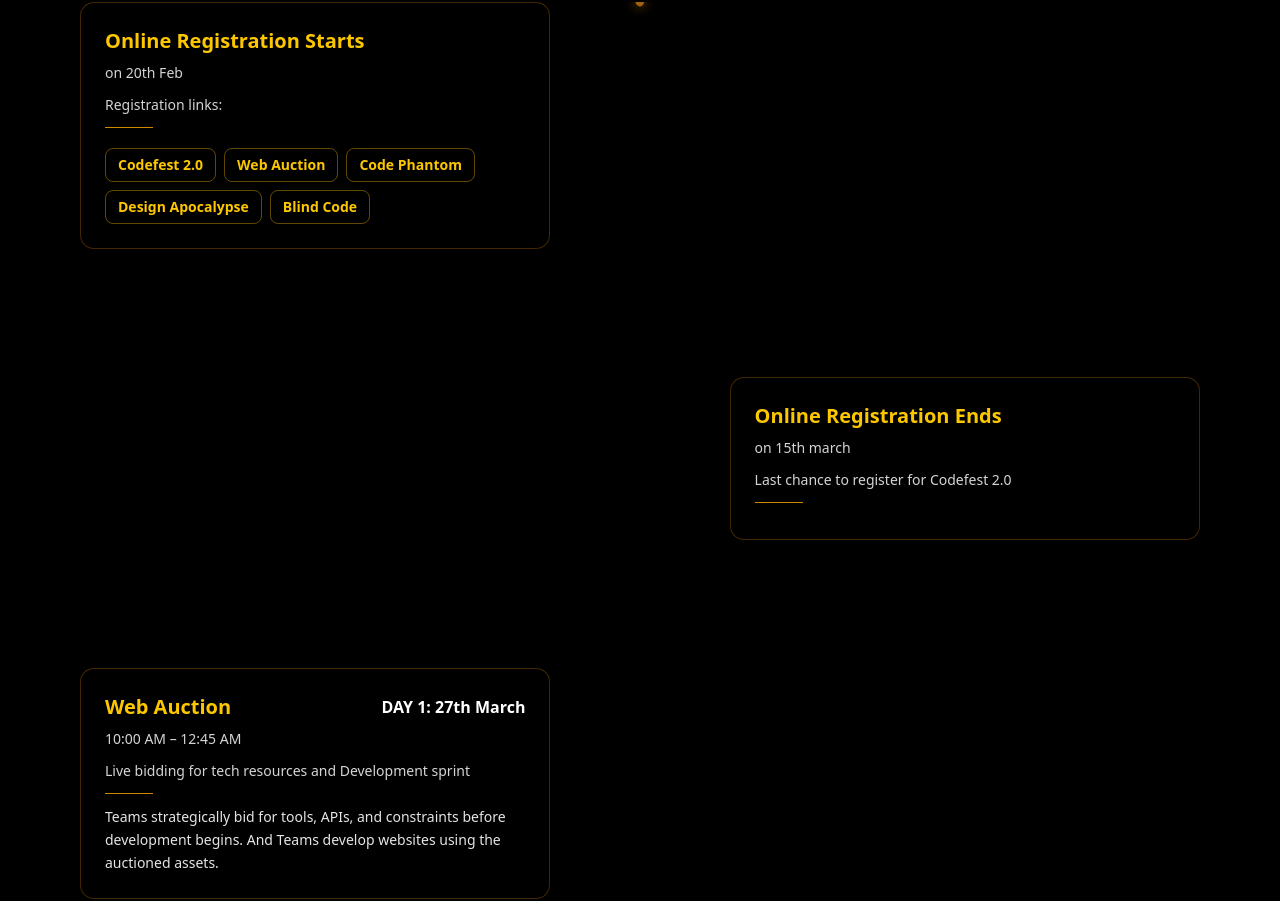
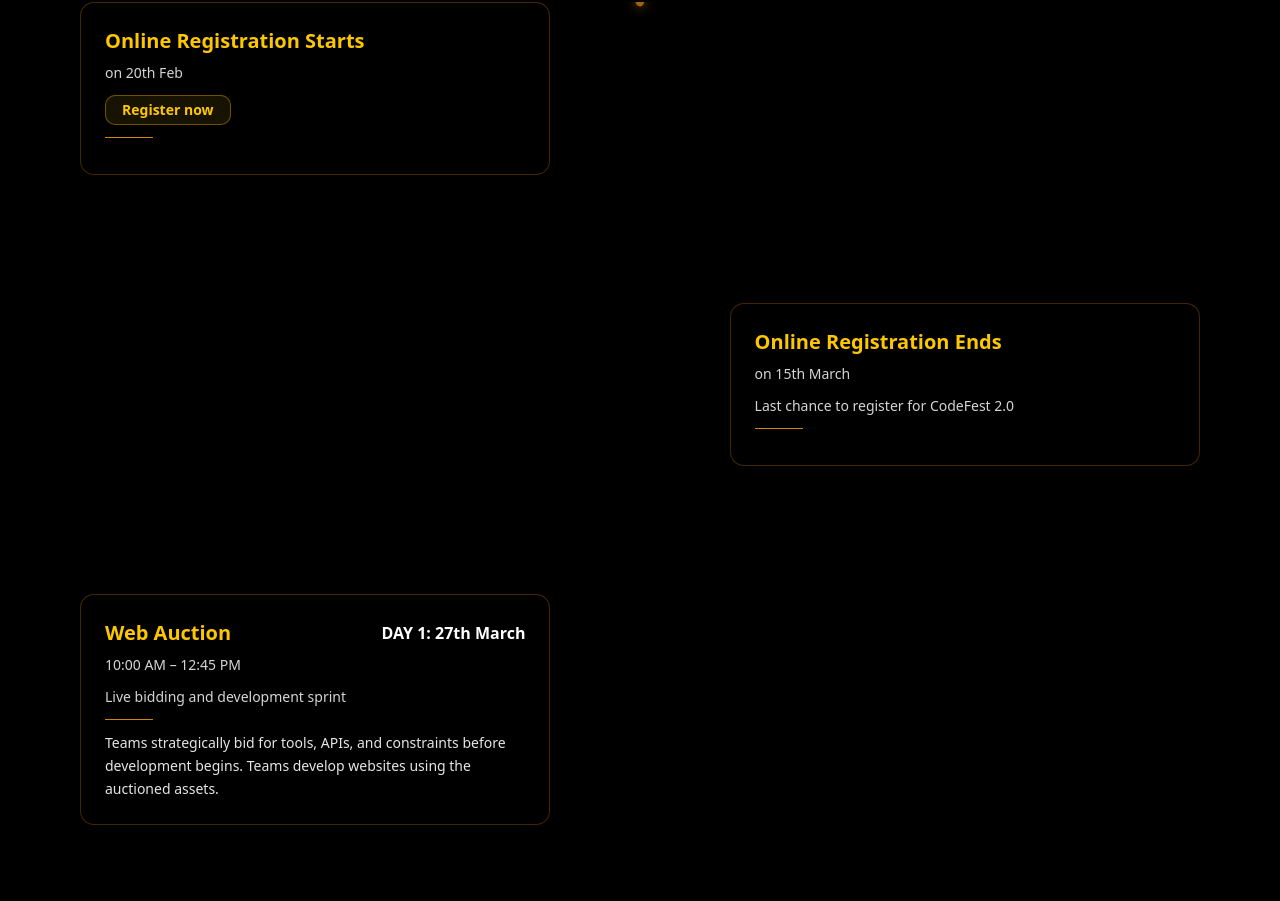
Before and after one commit to Namiiii-sys/Codefest-2.0, a Next.js app: page / in a window 1280 px wide. Shown: the part 1095-1996 px from the top of the page. Built offline with nearby package versions, Linux system fonts and the light colour scheme.

Commit message:
registration links

```diff
--- a/app/(home)/components/timeline.tsx
+++ b/app/(home)/components/timeline.tsx
@@ -20,10 +20,7 @@ type Item = {
   short: string;
   time: string;
   long: string;
-  links?: {
-    name: string;
-    url: string;
-  }[];
+  link?: string;
 };
 
 const day1: Item[] = [
@@ -31,44 +28,24 @@ const day1: Item[] = [
     title: "Online Registration Starts",
     date: "",
     time: "on 20th Feb",
-    short: "Registration links:",
+    short: "Register now",
     long: "",
-    links: [
-      {
-        name: "Codefest 2.0",
-        url: "https://unstop.com/college-fests/cbs-codefest-20-acm-sscbs-442766",
-      },
-      {
-        name: "Web Auction",
-        url: "https://unstop.com/hackathons/web-auction-cbs-codefest-20-shaheed-sukhdev-college-of-business-studies-sscbs-du-delhi-1645678",
-      },
-      {
-        name: "Code Phantom",
-        url: "https://unstop.com/hackathons/code-phantom-cbs-codefest-20-shaheed-sukhdev-college-of-business-studies-sscbs-du-delhi-1645675",
-      },
-      {
-        name: "Design Apocalypse",
-        url: "https://unstop.com/hackathons/design-apocalypse-cbs-codefest-20-shaheed-sukhdev-college-of-business-studies-sscbs-du-delhi-1645680",
-      },
-      {
-        name: "Blind Code",
-        url: "https://unstop.com/hackathons/blind-code-cbs-codefest-20-shaheed-sukhdev-college-of-business-studies-sscbs-du-delhi-1645679",
-      },
-    ],
+    link: "https://unstop.com/college-fests/cbs-codefest-20-acm-sscbs-442766",
   },
   {
     title: "Online Registration Ends",
     date: "",
-    time: "on 15th march",
-    short: "Last chance to register for Codefest 2.0",
+    time: "on 15th March",
+    short: "Last chance to register for CodeFest 2.0",
     long: "",
   },
   {
     title: "Web Auction",
     date: "DAY 1: 27th March",
-    time: "10:00 AM – 12:45 AM",
-    short: "Live bidding for tech resources and Development sprint",
-    long: "Teams strategically bid for tools, APIs, and constraints before development begins. And Teams develop websites using the auctioned assets.",
+    time: "10:00 AM – 12:45 PM",
+    short: "Live bidding and development sprint",
+    long: "Teams strategically bid for tools, APIs, and constraints before development begins. Teams develop websites using the auctioned assets.",
+    link: "https://unstop.com/hackathons/web-auction-cbs-codefest-20-shaheed-sukhdev-college-of-business-studies-sscbs-du-delhi-1645678",
   },
   {
     title: "Design Apocalypse",
@@ -76,6 +53,7 @@ const day1: Item[] = [
     time: "01:00 PM – 02:30 PM",
     short: "Time-bound UI/UX sprint",
     long: "Rapid design challenge focused on usability, creativity, and execution.",
+    link: "https://unstop.com/hackathons/design-apocalypse-cbs-codefest-20-shaheed-sukhdev-college-of-business-studies-sscbs-du-delhi-1645680",
   },
   {
     title: "Blind Code",
@@ -83,6 +61,7 @@ const day1: Item[] = [
     time: "02:45 PM – 04:15 PM",
     short: "Logic-first coding challenge",
     long: "Solve algorithmic problems without seeing test cases.",
+    link: "https://unstop.com/hackathons/blind-code-cbs-codefest-20-shaheed-sukhdev-college-of-business-studies-sscbs-du-delhi-1645679",
   },
   {
     title: "Code Phantom",
@@ -90,8 +69,10 @@ const day1: Item[] = [
     time: "04:30 PM – 06:00 PM",
     short: "DSA competition",
     long: "Efficiency-driven coding and deep problem-solving rounds.",
+    link: "https://unstop.com/hackathons/code-phantom-cbs-codefest-20-shaheed-sukhdev-college-of-business-studies-sscbs-du-delhi-1645675",
   },
 ];
+
 
 const day2: Item[] = [
   {
@@ -100,6 +81,7 @@ const day2: Item[] = [
     time: "09:30 AM – 07:00 PM ",
     short: "Official start",
     long: "Problem statements revealed and development begins.",
+    link: "https://unstop.com/college-fests/cbs-codefest-20-acm-sscbs-442766",
   },
 ];
 
@@ -215,54 +197,79 @@ export default function TempleRopeTimeline() {
             >
               <div className="md:w-[42%] w-full max-w-xl bg-black border border-yellow-700/40 rounded-xl p-4 md:p-6 shadow-lg">
                 <div className="flex items-center justify-between mb-2 gap-4">
-                  <h3 className="text-lg md:text-xl font-semibold text-yellow-400">
-                    {item.title}
-                  </h3>
+                  {item.link ? (
+                    item.title.toLowerCase().includes("registration") ? (
+                      <h3 className="text-lg md:text-xl font-semibold text-yellow-400">
+                        {item.title}
+                      </h3>
+                    ) : (
+                      <a
+                        href={item.link}
+                        target="_blank"
+                        rel="noopener noreferrer"
+                        className="
+        text-lg md:text-xl font-semibold text-yellow-400
+        hover:text-yellow-300 hover:underline
+        transition cursor-pointer
+      "
+                      >
+                        {item.title}
+                      </a>
+                    )
+                  ) : (
+                    <h3 className="text-lg md:text-xl font-semibold text-yellow-400">
+                      {item.title}
+                    </h3>
+                  )}
                   <span className="text-s font-bold text-white-900 whitespace-nowrap">
                     {item.date}
                   </span>
                 </div>
 
                 <p className="text-sm text-neutral-300 mb-3">{item.time}</p>
-                <p className="text-sm text-neutral-300 mb-3">{item.short}</p>
+                {item.link ? (
+                  !item.title.toLowerCase().includes("registration") ? (
+                    <p className="text-sm text-neutral-300 mb-3">
+                    {item.short}
+                  </p>
 
+                  ) : (
+                    <a
+                      href={item.link}
+                      target="_blank"
+                      rel="noopener noreferrer"
+                      className="
+      inline-block
+      mb-3
+      border border-yellow-500/40
+      bg-yellow-500/10
+      hover:bg-yellow-500/20
+      hover:border-yellow-400
+
+      text-yellow-400
+      hover:text-yellow-300
+
+      font-semibold text-sm
+      px-4 py-1
+
+      rounded-lg
+
+      transition-all duration-200
+    "
+                    >
+                      {item.short}
+                    </a>
+                  )
+                ) : (
+                  <p className="text-sm text-neutral-300 mb-3">
+                    {item.short}
+                  </p>
+                )}
                 <div className="w-12 h-[1px] bg-yellow-600 mb-3" />
 
                 <p className="md:text-md text-sm text-neutral-200 leading-relaxed whitespace-pre-line">
                   {item.long}
                 </p>
-                {item.links && (
-                  <div className="mt-5">
-
-
-                    <div className="flex flex-wrap gap-2">
-                      {item.links.map((link, i) => (
-                        <a
-                          key={i}
-                          href={link.url}
-                          target="_blank"
-                          rel="noopener noreferrer"
-                          className="
-            px-3 py-1.5
-            text-xs md:text-sm
-            font-semibold
-            text-yellow-400
-            border border-yellow-500/40
-            rounded-md
-            hover:bg-yellow-500
-            hover:text-black
-            hover:shadow-[0_0_12px_rgba(250,204,21,0.6)]
-            transition-all
-            duration-200
-          "
-                        >
-                          {link.name}
-                        </a>
-                      ))}
-                    </div>
-
-                  </div>
-                )}
               </div>
             </div>
           ))}
```
